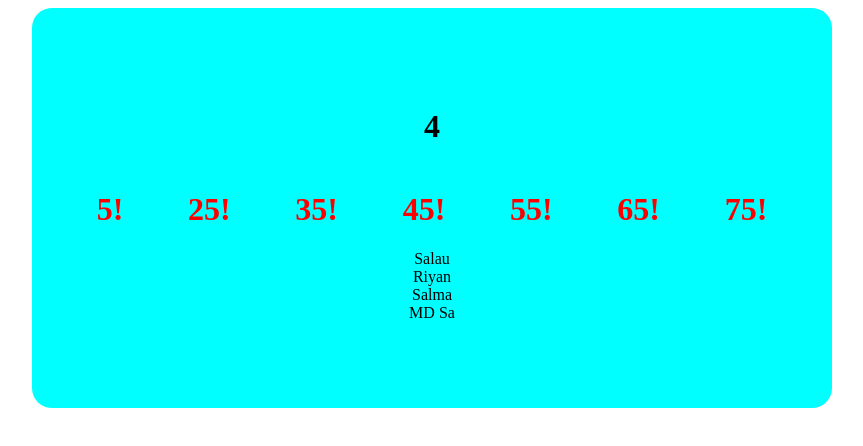
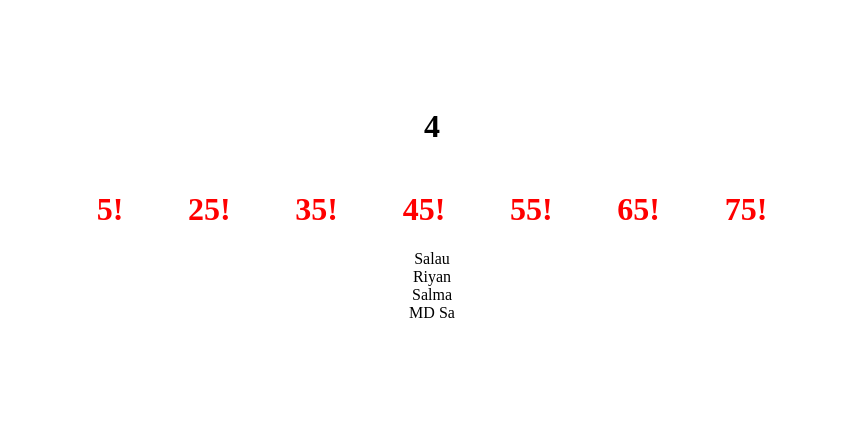
Before and after one commit to salauddin-saife/-, a plain HTML site: page index.html in a window 1280 px wide. Shown: the whole page, without its empty margins (208-1071 px from the left). Drawn offline with Linux system fonts and the light colour scheme.

Commit message:
css update

```diff
--- a/style.css
+++ b/style.css
@@ -2,7 +2,6 @@
   padding-top: 100px;
   text-align: center;
   margin: 0px auto;
-
 }
 
 .heading {
@@ -12,7 +11,7 @@
   height: 400px;
   width: 800px;
   margin: 0px auto;
-  background-color: aqua;
+  background-color: aqua solid;
   border-radius: 20px;
 }
 .container {
```
